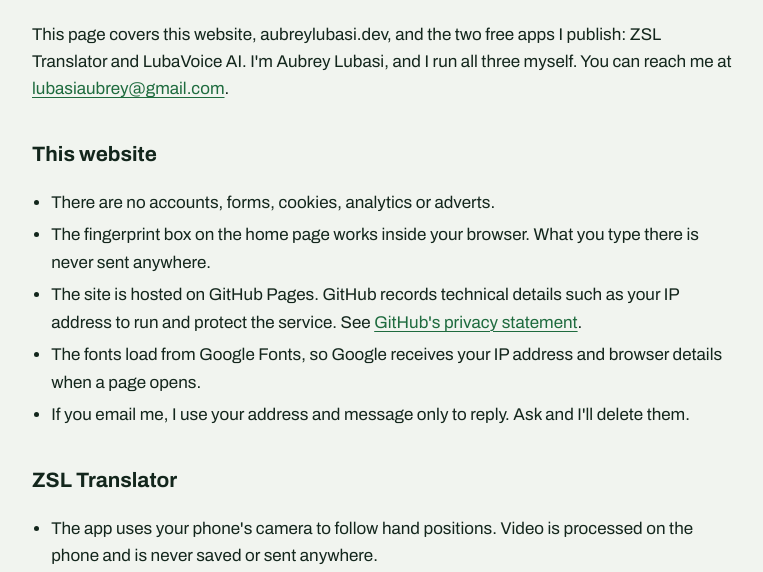
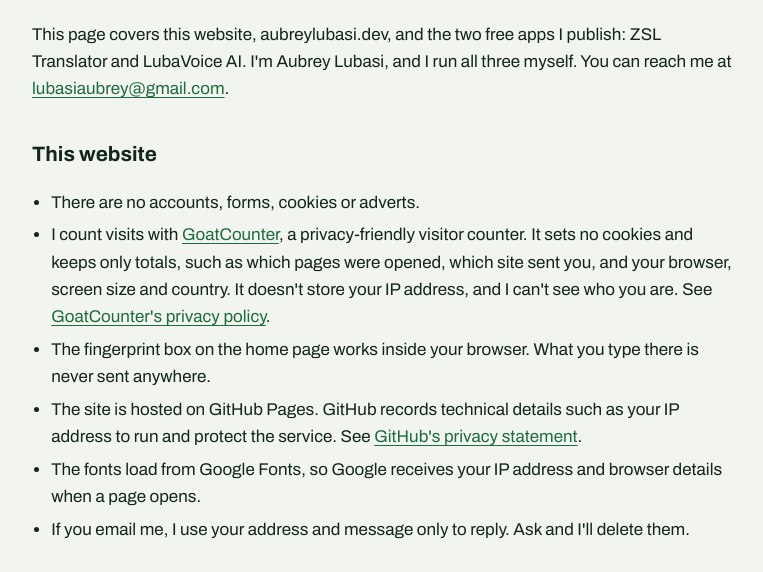
Before and after one commit to aubreylubasi/aubreylubasi.github.io, a plain HTML site: page privacy.html in a window 1280 px wide. Shown: the part 195-767 px from the top of the page, without its empty margins (256-1019 px from the left). Drawn offline with Linux system fonts and the light colour scheme.

Commit message:
Add GoatCounter visitor counter and update privacy policy

```diff
--- a/privacy.html
+++ b/privacy.html
@@ -38,7 +38,8 @@
 
   <h2>This website</h2>
   <ul>
-    <li>There are no accounts, forms, cookies, analytics or adverts.</li>
+    <li>There are no accounts, forms, cookies or adverts.</li>
+    <li>I count visits with <a href="https://www.goatcounter.com">GoatCounter</a>, a privacy-friendly visitor counter. It sets no cookies and keeps only totals, such as which pages were opened, which site sent you, and your browser, screen size and country. It doesn't store your IP address, and I can't see who you are. See <a href="https://www.goatcounter.com/help/privacy">GoatCounter's privacy policy</a>.</li>
     <li>The fingerprint box on the home page works inside your browser. What you type there is never sent anywhere.</li>
     <li>The site is hosted on GitHub Pages. GitHub records technical details such as your IP address to run and protect the service. See <a href="https://docs.github.com/en/site-policy/privacy-policies/github-general-privacy-statement">GitHub's privacy statement</a>.</li>
     <li>The fonts load from Google Fonts, so Google receives your IP address and browser details when a page opens.</li>
@@ -67,5 +68,6 @@
   <p>If anything here changes, I'll update this page and the date at the top.</p>
 </main>
 <footer><div class="wrap"><a href="./">Home</a> · <a href="terms.html">Terms of use</a></div></footer>
+<script data-goatcounter="https://aubreylubasi.goatcounter.com/count" async src="//gc.zgo.at/count.js"></script>
 </body>
 </html>
```
Also changed, not shown: index.html (+1 -0 lines), terms.html (+1 -0 lines).
